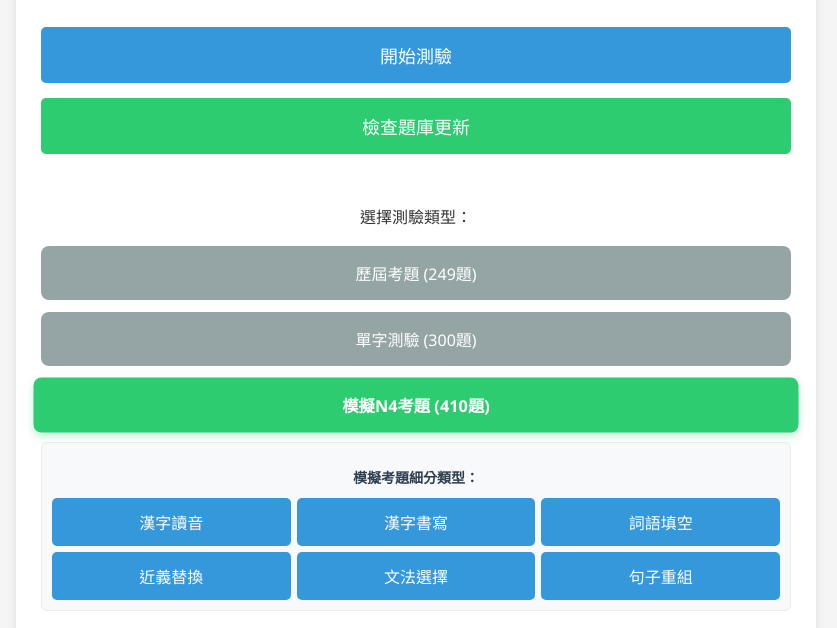
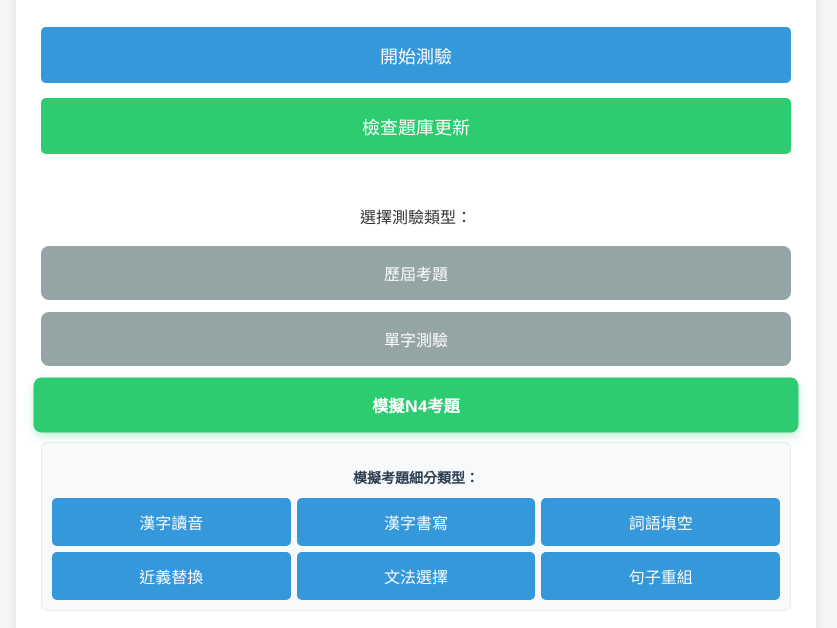
Before and after one commit to yuyu52888/N4-Test, a plain HTML site: page index.html in a window 1280 px wide. Shown: the part 138-766 px from the top of the page, without its empty margins (224-1061 px from the left). Drawn offline with Linux system fonts and the light colour scheme.

Commit message:
Add files via upload

```diff
--- a/index.html
+++ b/index.html
@@ -516,9 +516,9 @@
 
     <!-- 第一行：主要類型按鈕 -->
     <div class="main-type-buttons">
-        <button id="count-past-btn" class="count-btn">歷屆考題 (249題)</button>
-        <button id="count-vocab-btn" class="count-btn">單字測驗 (300題)</button>
-        <button id="count-simulate-btn" class="count-btn active">模擬N4考題 (410題)</button>
+        <button id="count-past-btn" class="count-btn">歷屆考題</button>
+        <button id="count-vocab-btn" class="count-btn">單字測驗</button>
+        <button id="count-simulate-btn" class="count-btn active">模擬N4考題</button>
     </div>
 
     <!-- 第二行：子類型選擇器（放在模擬考題下方） -->
```
